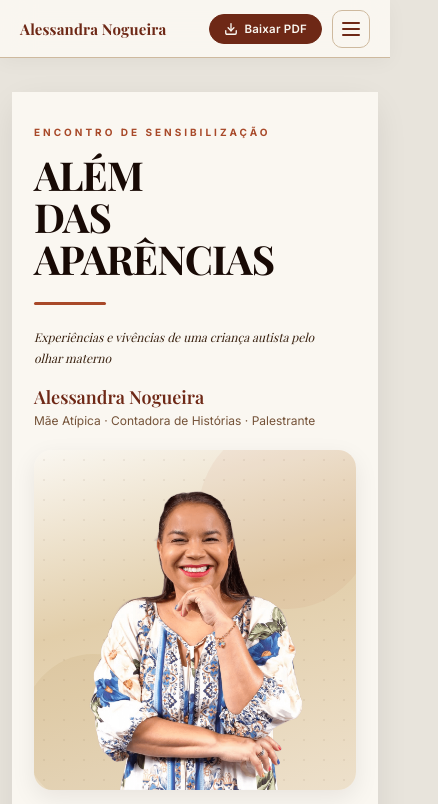
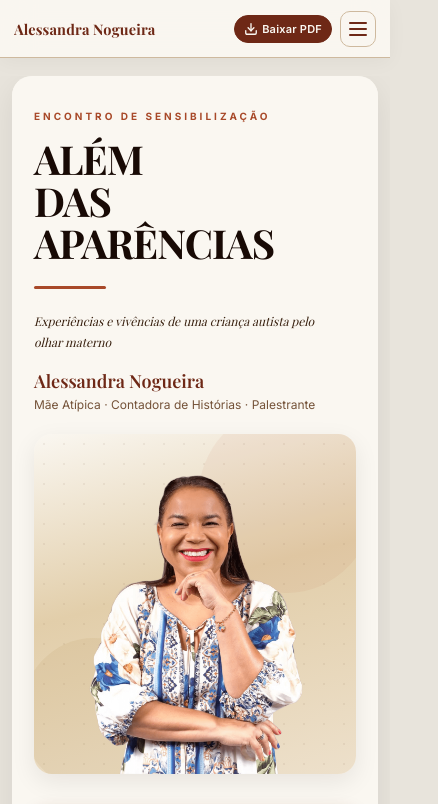
Before and after one commit to cttbiel/alem-das-aparencias, a React (Vite) app: page / in a window 390 px wide. Shown: the top 804 px of the page, 438 px wide, since content can reach past the window. Built offline with nearby package versions, Linux system fonts and the light colour scheme; a web font is replaced by a local one.

Commit message:
fix(mobile): eliminar overflow horizontal e garantir menu hamburguer 100% visivel

```diff
--- a/src/index.css
+++ b/src/index.css
@@ -22,17 +22,43 @@
   --font-sans: 'Inter', system-ui, -apple-system, sans-serif;
 }
 
-html,
-body,
-#root {
+html {
+  margin: 0;
+  padding: 0;
+  width: 100%;
+  max-width: 100vw;
+  overflow-x: hidden;
+}
+
+body {
   margin: 0;
   padding: 0;
   min-height: 100%;
+  width: 100%;
+  max-width: 100vw;
+  overflow-x: hidden;
+  position: relative;
   background-color: #e8e4dc;
   font-family: var(--font-sans);
   color: var(--c-body);
   -webkit-font-smoothing: antialiased;
   -moz-osx-font-smoothing: grayscale;
+}
+
+#root {
+  margin: 0;
+  padding: 0;
+  min-height: 100%;
+  width: 100%;
+  max-width: 100vw;
+  overflow-x: hidden;
+}
+
+.mk-root {
+  width: 100%;
+  max-width: 100vw;
+  overflow-x: hidden;
+  position: relative;
 }
 
 /* ── HEADER PROFISSIONAL (ANDAR ÚNICO) ─────────────────────────────────── */
@@ -41,6 +67,9 @@ body,
   top: 0;
   left: 0;
   right: 0;
+  width: 100%;
+  max-width: 100vw;
+  box-sizing: border-box;
   z-index: 1000;
   background-color: rgba(250, 247, 241, 0.96);
   backdrop-filter: blur(16px);
@@ -62,11 +91,19 @@ body,
   width: 100%;
   max-width: 1380px;
   margin: 0 auto;
-  padding: 0 20px;
+  padding: 0 14px;
   display: flex;
   align-items: center;
   justify-content: space-between;
-  gap: 16px;
+  gap: 10px;
+  box-sizing: border-box;
+}
+
+@media screen and (min-width: 1024px) {
+  .mk-header-inner {
+    padding: 0 24px;
+    gap: 16px;
+  }
 }
 
 .mk-brand {
@@ -74,16 +111,20 @@ body,
   align-items: baseline;
   gap: 8px;
   text-decoration: none;
-  flex-shrink: 0;
+  min-width: 0;
+  flex-shrink: 1;
+  overflow: hidden;
 }
 
 .mk-brand-name {
   font-family: var(--font-serif);
-  font-size: 16px;
+  font-size: 15px;
   font-weight: 700;
   color: var(--c-brick);
   letter-spacing: 0.01em;
   white-space: nowrap;
+  overflow: hidden;
+  text-overflow: ellipsis;
 }
 
 .mk-brand-tag {
@@ -99,7 +140,13 @@ body,
     display: none;
   }
   .mk-brand-name {
-    font-size: 15px;
+    font-size: 14.5px;
+  }
+}
+
+@media screen and (max-width: 380px) {
+  .mk-brand-name {
+    font-size: 13px;
   }
 }
 
@@ -146,15 +193,15 @@ body,
 .mk-header-actions {
   display: flex;
   align-items: center;
-  gap: 10px;
+  gap: 8px;
   flex-shrink: 0;
 }
 
 .mk-btn-pdf {
   display: inline-flex;
   align-items: center;
-  gap: 6px;
-  padding: 7px 14px;
+  gap: 5px;
+  padding: 6px 12px;
   border-radius: 9999px;
   font-family: var(--font-sans);
   font-size: 11.5px;
@@ -166,12 +213,21 @@ body,
   transition: all 0.2s ease;
   white-space: nowrap;
   letter-spacing: 0.02em;
+  flex-shrink: 0;
 }
 
 .mk-btn-pdf:hover {
   background-color: #551D0F;
   transform: translateY(-1px);
   box-shadow: 0 4px 12px rgba(110, 40, 22, 0.25);
+}
+
+@media screen and (max-width: 420px) {
+  .mk-btn-pdf {
+    padding: 6px 9px;
+    font-size: 11px;
+    gap: 4px;
+  }
 }
 
 /* Hamburger Button (< 1024px) */
@@ -181,14 +237,15 @@ body,
   justify-content: center;
   align-items: center;
   gap: 4px;
-  width: 38px;
-  height: 38px;
+  width: 36px;
+  height: 36px;
   padding: 0;
   background: transparent;
   border: 1px solid var(--c-border);
   border-radius: 10px;
   cursor: pointer;
   transition: all 0.2s ease;
+  flex-shrink: 0;
 }
 
 .mk-hamburger:hover {
@@ -232,12 +289,15 @@ body,
   -webkit-backdrop-filter: blur(6px);
   opacity: 0;
   visibility: hidden;
-  transition: all 0.3s cubic-bezier(0.16, 1, 0.3, 1);
+  overflow: hidden;
+  pointer-events: none;
+  transition: opacity 0.3s cubic-bezier(0.16, 1, 0.3, 1), visibility 0.3s cubic-bezier(0.16, 1, 0.3, 1);
 }
 
 .mk-drawer-open {
   opacity: 1;
   visibility: visible;
+  pointer-events: auto;
 }
 
 .mk-drawer {
@@ -456,8 +516,12 @@ body,
 /* ── MOBILE & TABLET LAYOUT (<= 960px) ────────────────────────────────────── */
 @media screen and (max-width: 960px) {
   .mk-slides {
-    padding-top: 92px;
+    padding-top: 76px;
     padding-bottom: 40px;
+    width: 100%;
+    max-width: 100vw;
+    overflow-x: hidden;
+    box-sizing: border-box;
   }
 
   .slide-wrap {
@@ -467,6 +531,8 @@ body,
     padding: 0 12px;
     width: 100%;
     max-width: 720px;
+    box-sizing: border-box;
+    overflow: hidden;
   }
 
   .slide-frame {
@@ -475,20 +541,24 @@ body,
     aspect-ratio: auto !important;
     height: auto !important;
     min-height: auto !important;
-    overflow: visible !important;
+    overflow: hidden !important;
     border-radius: 20px !important;
     box-shadow: 0 10px 32px rgba(24, 10, 5, 0.08) !important;
     background: var(--c-light);
+    box-sizing: border-box !important;
   }
 
   .slide-frame section {
     height: auto !important;
     min-height: auto !important;
-    overflow: visible !important;
+    overflow: hidden !important;
     padding: 34px 22px 30px !important;
     display: flex !important;
     flex-direction: column !important;
     box-sizing: border-box !important;
+    position: relative !important;
+    width: 100% !important;
+    max-width: 100% !important;
   }
 
   /* Page number on mobile */
```
